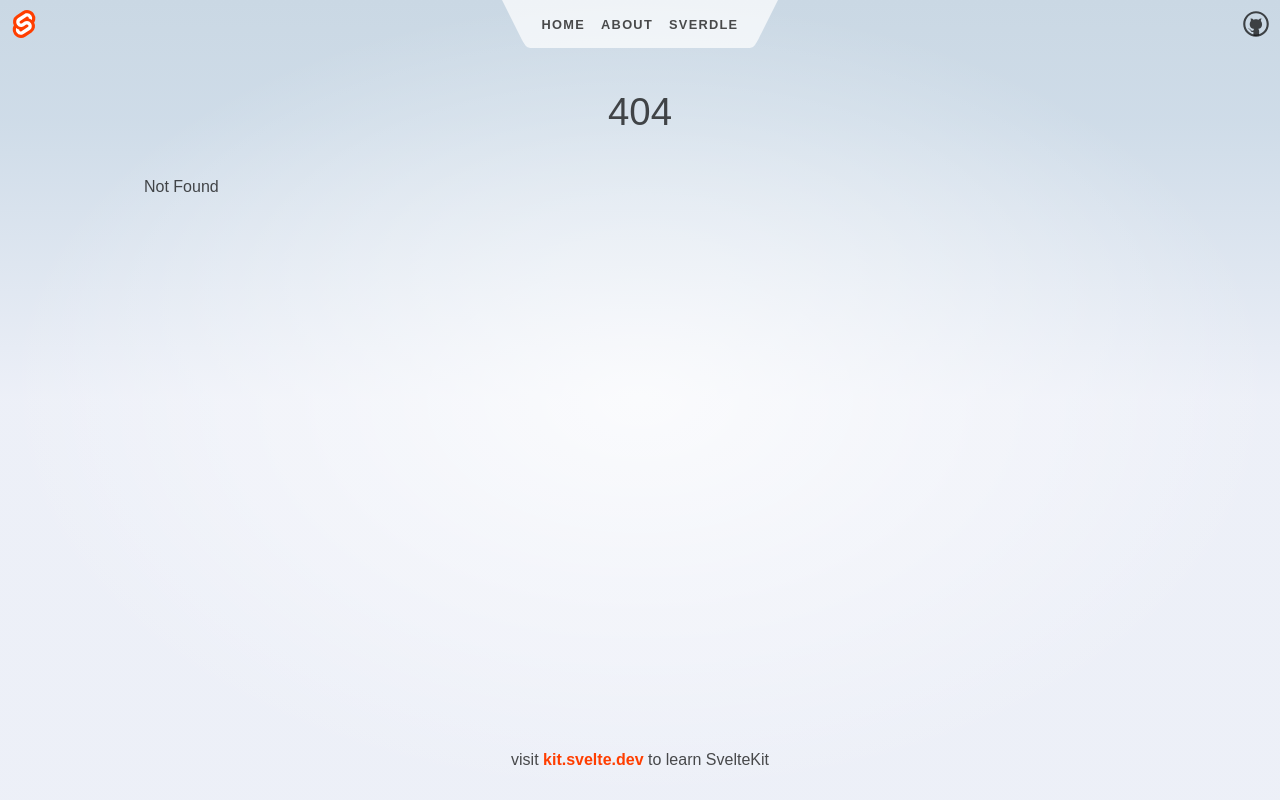
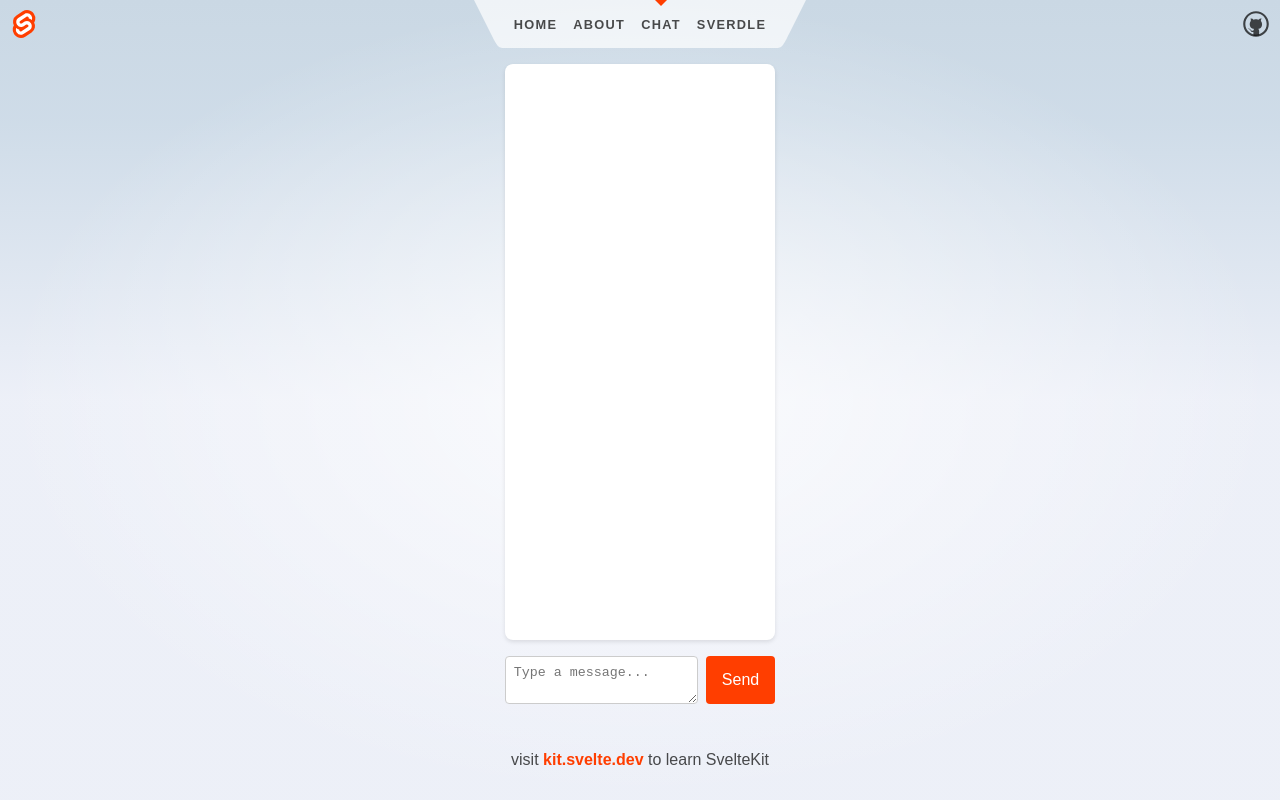
Before and after one commit to gusdewa/simple-chat-ui-svelte, a SvelteKit app: page /chat in a window 1280 px wide. Before the commit this address had no page. Built offline with nearby package versions, Linux system fonts and the light colour scheme.

Commit message:
feat: Basic chat works

```diff
--- /dev/null
+++ b/src/helpers/text-helpers.js
@@ -0,0 +1,14 @@
+// @ts-nocheck
+import { marked } from 'marked';
+import DOMPurify from 'dompurify';
+
+/**
+ * @param {string} text
+ */
+export function formatMessage(text) {
+    // Convert markdown to HTML
+    let formattedText = marked.parse(text);
+
+    // Sanitize the HTML
+    return DOMPurify.sanitize(formattedText);
+}
--- a/src/routes/Header.svelte
+++ b/src/routes/Header.svelte
@@ -21,6 +21,9 @@
 			</li>
 			<li aria-current={$page.url.pathname === '/about' ? 'page' : undefined}>
 				<a href="/about">About</a>
+			</li>
+			<li aria-current={$page.url.pathname === '/chat' ? 'page' : undefined}>
+				<a href="/chat">Chat</a>
 			</li>
 			<li aria-current={$page.url.pathname.startsWith('/sverdle') ? 'page' : undefined}>
 				<a href="/sverdle">Sverdle</a>
--- /dev/null
+++ b/src/routes/chat/+page.js
@@ -0,0 +1,6 @@
+
+// Enable CSR as the chat is interactive and dynamic
+export const csr = true;
+
+// Disable prerendering as the chat content is dynamic
+export const prerender = false;
--- /dev/null
+++ b/src/routes/chat/+page.svelte
@@ -0,0 +1,121 @@
+<script>
+	// @ts-nocheck
+
+	import { v4 as uuidv4 } from 'uuid';
+	import { formatMessage } from '../../helpers/text-helpers';
+
+	let messages = [];
+	let newMessage = '';
+	const API_URL = 'http://localhost:8080'; // Replace with your actual API URL
+	let conversationId = uuidv4(); // Generate a UUID for the session. You'll need to import or define a uuidv4 function
+
+	async function sendMessage() {
+		if (newMessage.trim() === '') return;
+
+		try {
+			const response = await fetch(`${API_URL}/chat`, {
+				method: 'POST',
+				headers: {
+					'Content-Type': 'application/json',
+					Accept: 'text/plain' // Change here to accept plain text
+				},
+				body: JSON.stringify({
+					collection_name: 'external',
+					conversation_id: conversationId,
+					query: newMessage
+				})
+			});
+
+			if (!response.ok) {
+				throw new Error(`HTTP error! Status: ${response.status}`);
+			}
+
+			const data = await response.text(); // Get the response as text
+			messages = [...messages, { text: newMessage, sender: 'user' }, { text: data, sender: 'bot' }];
+			newMessage = ''; // Clear the input field
+		} catch (error) {
+			console.error('Fetch error:', error);
+			// Optionally, handle the error in your UI
+		}
+	}
+
+	function handleInput(e) {
+		newMessage = e.target.value;
+	}
+
+	function handleKeydown(e) {
+		if (e.key === 'Enter') {
+			e.preventDefault();
+			sendMessage();
+		}
+	}
+</script>
+
+<div class="chat-container">
+	<div class="chat-history">
+		{#each messages as message}
+			<div class={`message ${message.sender || 'unknown'}`}>
+        {@html formatMessage(message.text)}
+			</div>
+		{/each}
+	</div>
+	<div class="message-input">
+		<textarea
+			bind:value={newMessage}
+			on:input={handleInput}
+			on:keydown={handleKeydown}
+			placeholder="Type a message..."
+		/>
+		<button on:click={sendMessage}>Send</button>
+	</div>
+</div>
+
+<style>
+	.chat-container {
+		display: flex;
+		flex-direction: column;
+		height: 80vh;
+		max-width: var(--column-width);
+		margin: 0 auto;
+	}
+	.chat-history {
+		flex: 1;
+		overflow-y: auto;
+		padding: 1rem;
+		background-color: white;
+		border-radius: 8px;
+		box-shadow: 0 2px 4px rgba(0, 0, 0, 0.1);
+	}
+	.message {
+		margin-bottom: 0.5rem;
+		padding: 0.5rem;
+		border-radius: 4px;
+		background-color: var(--color-theme-2);
+		color: white;
+	}
+	.message.user {
+		background-color: var(--color-theme-1);
+	}
+	.message-input {
+		display: flex;
+		padding-top: 1rem;
+	}
+	textarea {
+		flex-grow: 1;
+		margin-right: 0.5rem;
+		padding: 0.5rem;
+		border: 1px solid #ccc;
+		border-radius: 4px;
+	}
+	button {
+		background-color: var(--color-theme-1);
+		color: white;
+		border: none;
+		padding: 0.5rem 1rem;
+		border-radius: 4px;
+		cursor: pointer;
+	}
+	button:hover {
+		background-color: darken(var(--color-theme-1), 10%);
+	}
+</style>
```
Also changed, not shown: package.json (+6 -1 lines), 1 other file (tests, documents, lock files or other folders).
